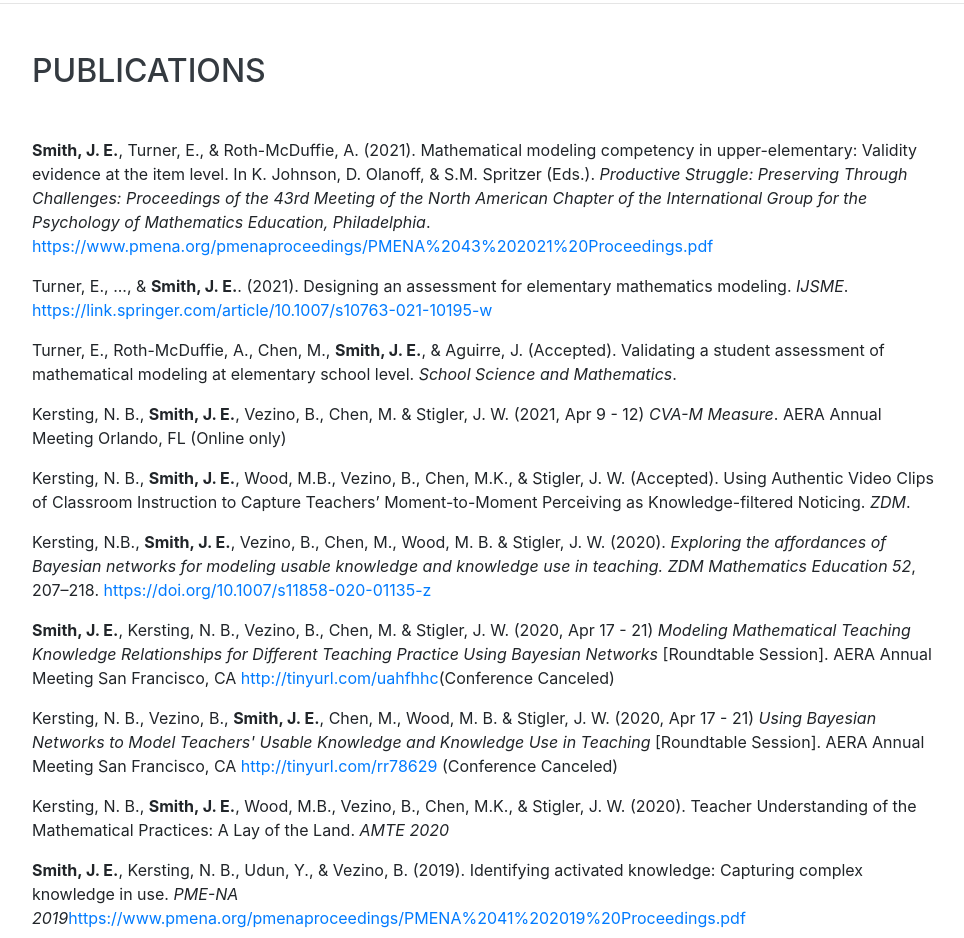
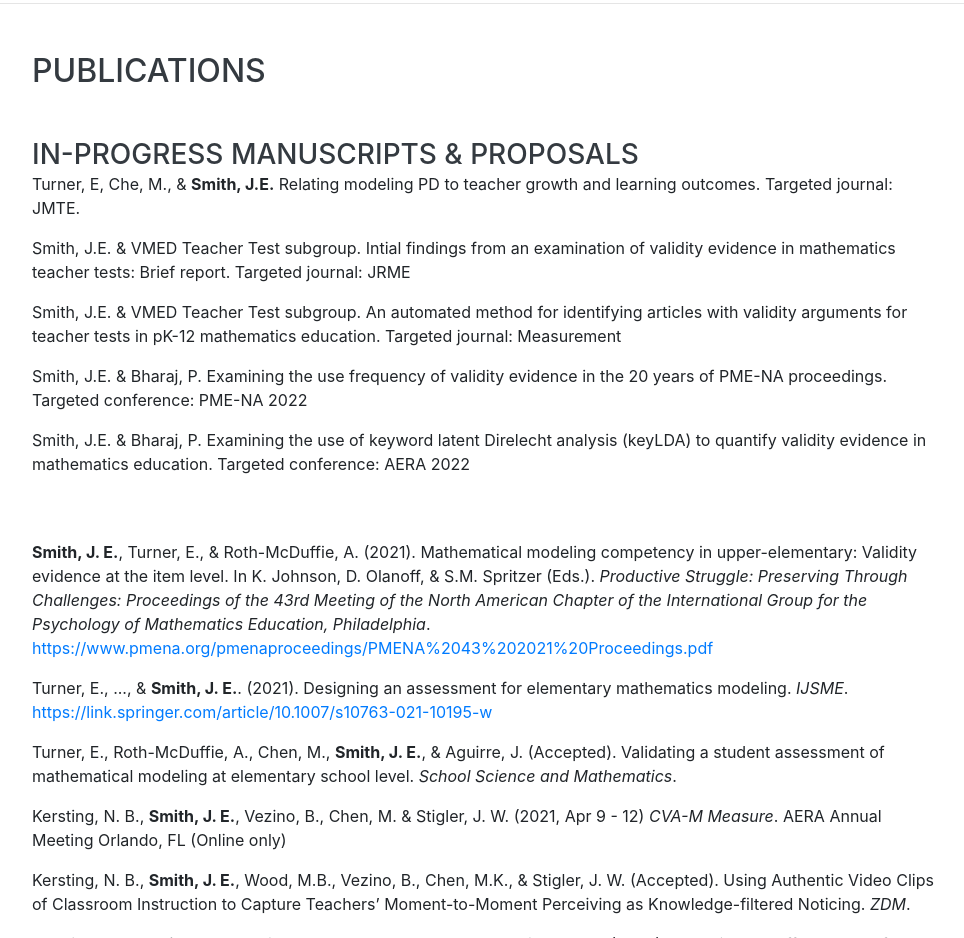
Before and after one commit to edSmith62/edsmith62.github.io, a website with bundled scripts: page index.html in a window 1280 px wide. Shown: the part 1598-2536 px from the top of the page, without its empty margins (288-1252 px from the left). Built offline with nearby package versions, Linux system fonts and the light colour scheme; a web font is replaced by a local one.

Commit message:
Update index.html

```diff
--- a/index.html
+++ b/index.html
@@ -156,12 +156,17 @@
     <section class="resume-section p-3 p-lg-5 d-flex justify-content-center" id="publications">
       <div class="w-100">
         <h2 class="mb-5">Publications</h2>
-<!--         <div class="resume-item d-flex flex-column flex-md-row justify-content-between mb-5">
+        <div class="resume-item d-flex flex-column flex-md-row justify-content-between mb-5">
           <div class="resume-content">
             <h3 class="mb-0">In-progress Manuscripts & Proposals</h3>
-            <p>Turner, E, ..., Smith, J.E. Validating a student assessment of mathematical modeling at elementary school level. Planning to submit to <i>Elementary science and math.</p>
+            <p>Turner, E, Che, M., & <b>Smith, J.E.</b> Relating modeling PD to teacher growth and learning outcomes. Targeted journal: JMTE.</p>
+            <p>Smith, J.E. & VMED Teacher Test subgroup. Intial findings from an examination of validity evidence in mathematics teacher tests: Brief report. Targeted journal: JRME</p>
+            <p>Smith, J.E. & VMED Teacher Test subgroup. An automated method for identifying articles with validity arguments for teacher tests in pK-12 mathematics education. Targeted journal: Measurement</p>
+            <p>Smith, J.E. & Bharaj, P. Examining the use frequency of validity evidence in the 20 years of PME-NA proceedings. Targeted conference: PME-NA 2022</p>
+            <p>Smith, J.E. & Bharaj, P. Examining the use of keyword latent Direlecht analysis (keyLDA) to quantify validity evidence in mathematics education. Targeted conference: AERA 2022</p>
+
           </div>
-        </div> -->
+        </div>
         <div class="resume-item d-flex flex-column flex-md-row justify-content-between mb-5">
           <div class="resume-content">
             <h3 class="mb-0"></h3>
```
